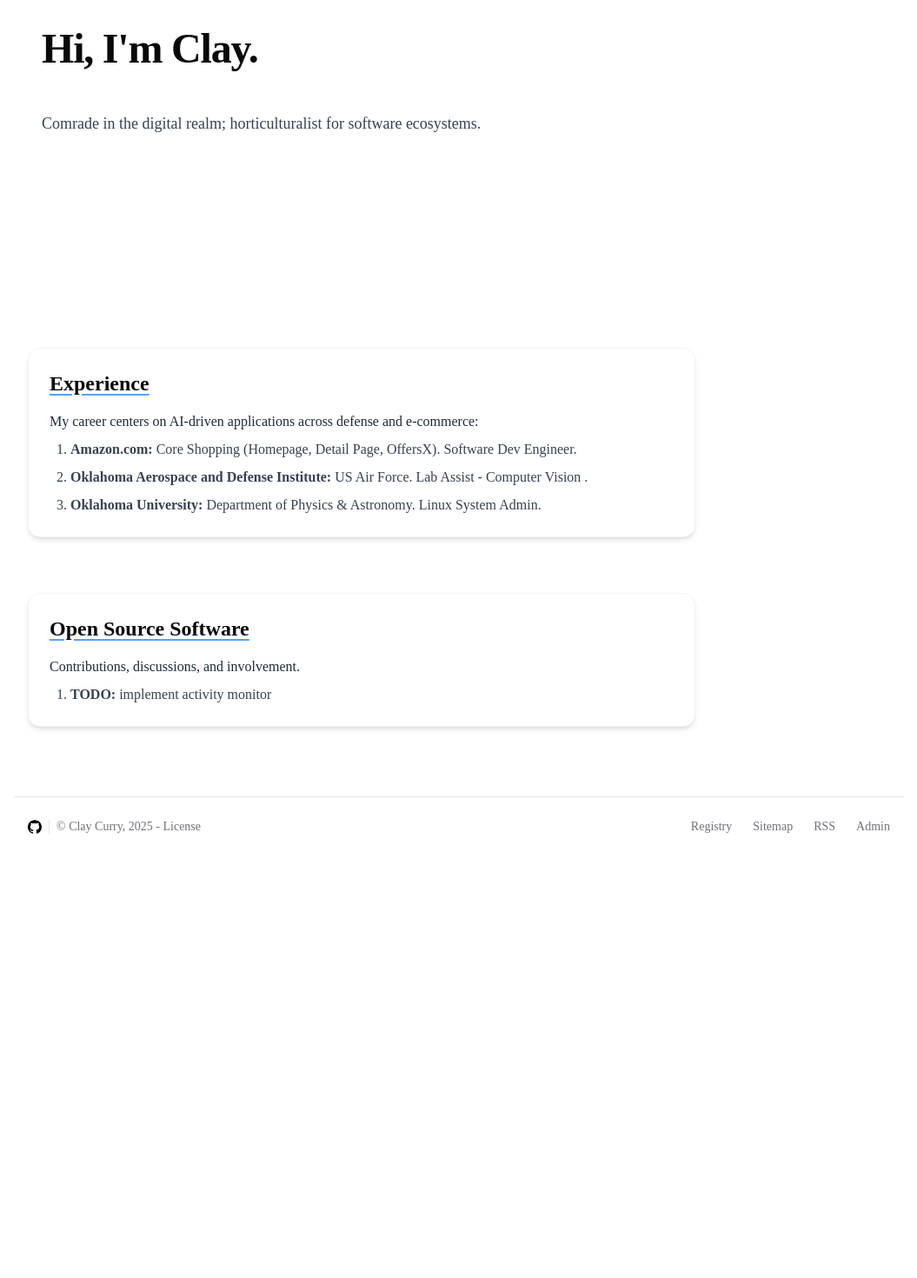
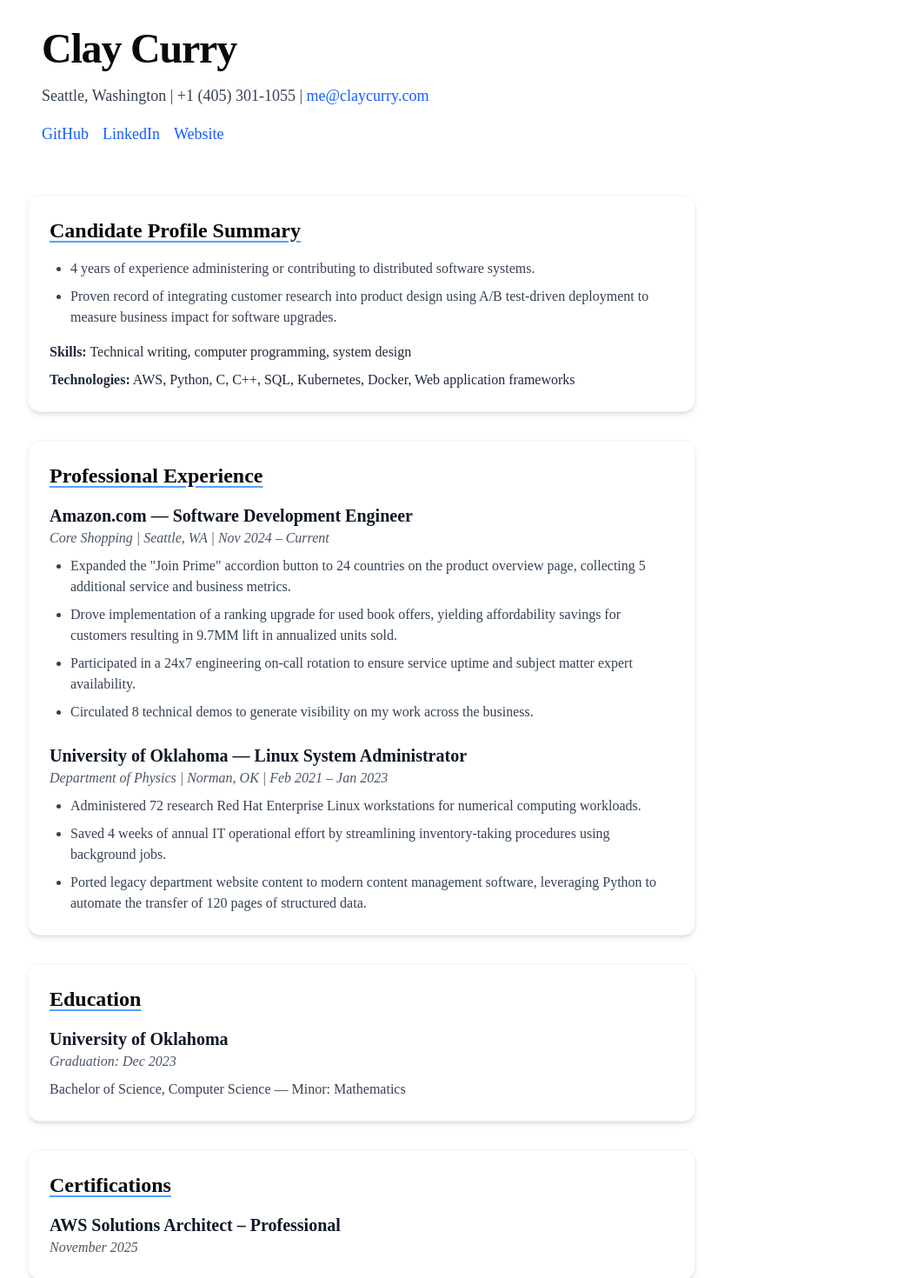
Before and after one commit to clay-curry/claycurry.com, a Next.js app: page / in a window 1280 px wide. Shown: the part 140-1610 px from the top of the page at 87% size, without its empty margins (112-1167 px from the left). Before the commit the page ends 1205 px from the top, so only its background shows below. Built offline with nearby package versions, Linux system fonts and the light colour scheme; a web font is replaced by a local one.

Commit message:
Update homepage with resume content
Replace the previous hero section and experience list with full
resume including candidate profile summary, professional experience
at Amazon and University of Oklahoma, education, and certifications.

```diff
--- a/app/page.tsx
+++ b/app/page.tsx
@@ -3,14 +3,39 @@
 export default function HomePage() {
   return (
     <section className="hero-section flex flex-col items-start justify-center px-4">
-      <div className="text-left pl-4 space-y-4 animate-fade-in-left min-h-[50vh] pt-24">
+      <div className="text-left pl-4 space-y-4 animate-fade-in-left min-h-[30vh] pt-24">
         <h1 className="text-3xl md:text-4xl lg:text-5xl font-bold tracking-tight">
-          Hi, I'm <span className="font-bold">Clay</span>.
+          Clay Curry
         </h1>
-        <p className="mt-12 max-w-2xl text-lg text-gray-700 dark:text-gray-200 leading-relaxed">
-          Comrade in the digital realm; horticulturalist for software
-          ecosystems.
+        <p className="mt-4 text-lg text-gray-700 dark:text-gray-200">
+          Seattle, Washington | +1 (405) 301-1055 |{" "}
+          <a
+            href="mailto:me@claycurry.com"
+            className="text-blue-600 dark:text-blue-400 hover:underline"
+          >
+            me@claycurry.com
+          </a>
         </p>
+        <div className="flex gap-4 text-lg">
+          <a
+            href="https://github.com/clay-curry"
+            className="text-blue-600 dark:text-blue-400 hover:underline"
+          >
+            GitHub
+          </a>
+          <a
+            href="https://linkedin.com/in/clay-curry"
+            className="text-blue-600 dark:text-blue-400 hover:underline"
+          >
+            LinkedIn
+          </a>
+          <a
+            href="https://claycurry.com"
+            className="text-blue-600 dark:text-blue-400 hover:underline"
+          >
+            Website
+          </a>
+        </div>
       </div>
 
       <style jsx>{`
@@ -20,56 +45,150 @@ export default function HomePage() {
           }
         }
       `}</style>
+
+      {/* Candidate Profile Summary */}
       <div
-        className="w-full max-w-3xl mt-16 p-6 rounded-xl bg-white dark:bg-zinc-900 shadow-md border border-gray-100 dark:border-zinc-800 opacity-0 transition-opacity duration-700"
+        className="w-full max-w-3xl mt-12 p-6 rounded-xl bg-white dark:bg-zinc-900 shadow-md border border-gray-100 dark:border-zinc-800 opacity-0 transition-opacity duration-700"
         style={{
           animation: "fadeInEffect 0.5s forwards",
-          animationDelay: ".3s",
+          animationDelay: ".2s",
         }}
       >
         <h2 className="text-2xl font-semibold underline underline-offset-4 decoration-blue-400 dark:decoration-blue-600 mb-4">
-          Experience
+          Candidate Profile Summary
         </h2>
-        <p className="text-gray-800 dark:text-gray-200 mb-2">
-          My career centers on AI-driven applications across defense and
-          e-commerce:
-        </p>
-        <ol className="space-y-2 list-decimal ml-6 text-gray-700 dark:text-gray-300">
+        <ul className="space-y-2 list-disc ml-6 text-gray-700 dark:text-gray-300">
           <li>
-            <span className="font-semibold">Amazon.com:</span> Core Shopping
-            (Homepage, Detail Page, OffersX). Software Dev Engineer.
+            4 years of experience administering or contributing to distributed
+            software systems.
           </li>
           <li>
-            <span className="font-semibold">
-              Oklahoma Aerospace and Defense Institute:
-            </span>{" "}
-            US Air Force. Lab Assist - Computer Vision .
+            Proven record of integrating customer research into product design
+            using A/B test-driven deployment to measure business impact for
+            software upgrades.
           </li>
-          <li>
-            <span className="font-semibold">Oklahoma University:</span>{" "}
-            Department of Physics & Astronomy. Linux System Admin.
-          </li>
-        </ol>
+        </ul>
+        <div className="mt-4 text-gray-800 dark:text-gray-200">
+          <p>
+            <span className="font-semibold">Skills:</span> Technical writing,
+            computer programming, system design
+          </p>
+          <p className="mt-2">
+            <span className="font-semibold">Technologies:</span> AWS, Python, C,
+            C++, SQL, Kubernetes, Docker, Web application frameworks
+          </p>
         </div>
+      </div>
+
+      {/* Professional Experience */}
       <div
-        className="w-full max-w-3xl mt-16 p-6 rounded-xl bg-white dark:bg-zinc-900 shadow-md border border-gray-100 dark:border-zinc-800 opacity-0 transition-opacity duration-700"
+        className="w-full max-w-3xl mt-8 p-6 rounded-xl bg-white dark:bg-zinc-900 shadow-md border border-gray-100 dark:border-zinc-800 opacity-0 transition-opacity duration-700"
         style={{
           animation: "fadeInEffect 0.5s forwards",
-          animationDelay: ".3s",
+          animationDelay: ".4s",
         }}
       >
         <h2 className="text-2xl font-semibold underline underline-offset-4 decoration-blue-400 dark:decoration-blue-600 mb-4">
-          Open Source Software
+          Professional Experience
         </h2>
-        <p className="text-gray-800 dark:text-gray-200 mb-2">
-          Contributions, discussions, and involvement.
+
+        <div className="mb-6">
+          <h3 className="text-xl font-semibold text-gray-900 dark:text-gray-100">
+            Amazon.com — Software Development Engineer
+          </h3>
+          <p className="text-gray-600 dark:text-gray-400 italic">
+            Core Shopping | Seattle, WA | Nov 2024 – Current
           </p>
-        <ol className="space-y-2 list-decimal ml-6 text-gray-700 dark:text-gray-300">
+          <ul className="mt-2 space-y-2 list-disc ml-6 text-gray-700 dark:text-gray-300">
             <li>
-            <span className="font-semibold">TODO:</span> implement activity
-            monitor
+              Expanded the "Join Prime" accordion button to 24 countries on the
+              product overview page, collecting 5 additional service and
+              business metrics.
             </li>
-        </ol>
+            <li>
+              Drove implementation of a ranking upgrade for used book offers,
+              yielding affordability savings for customers resulting in 9.7MM
+              lift in annualized units sold.
+            </li>
+            <li>
+              Participated in a 24x7 engineering on-call rotation to ensure
+              service uptime and subject matter expert availability.
+            </li>
+            <li>
+              Circulated 8 technical demos to generate visibility on my work
+              across the business.
+            </li>
+          </ul>
+        </div>
+
+        <div>
+          <h3 className="text-xl font-semibold text-gray-900 dark:text-gray-100">
+            University of Oklahoma — Linux System Administrator
+          </h3>
+          <p className="text-gray-600 dark:text-gray-400 italic">
+            Department of Physics | Norman, OK | Feb 2021 – Jan 2023
+          </p>
+          <ul className="mt-2 space-y-2 list-disc ml-6 text-gray-700 dark:text-gray-300">
+            <li>
+              Administered 72 research Red Hat Enterprise Linux workstations for
+              numerical computing workloads.
+            </li>
+            <li>
+              Saved 4 weeks of annual IT operational effort by streamlining
+              inventory-taking procedures using background jobs.
+            </li>
+            <li>
+              Ported legacy department website content to modern content
+              management software, leveraging Python to automate the transfer of
+              120 pages of structured data.
+            </li>
+          </ul>
+        </div>
+      </div>
+
+      {/* Education */}
+      <div
+        className="w-full max-w-3xl mt-8 p-6 rounded-xl bg-white dark:bg-zinc-900 shadow-md border border-gray-100 dark:border-zinc-800 opacity-0 transition-opacity duration-700"
+        style={{
+          animation: "fadeInEffect 0.5s forwards",
+          animationDelay: ".6s",
+        }}
+      >
+        <h2 className="text-2xl font-semibold underline underline-offset-4 decoration-blue-400 dark:decoration-blue-600 mb-4">
+          Education
+        </h2>
+        <div>
+          <h3 className="text-xl font-semibold text-gray-900 dark:text-gray-100">
+            University of Oklahoma
+          </h3>
+          <p className="text-gray-600 dark:text-gray-400 italic">
+            Graduation: Dec 2023
+          </p>
+          <p className="mt-2 text-gray-700 dark:text-gray-300">
+            Bachelor of Science, Computer Science — Minor: Mathematics
+          </p>
+        </div>
+      </div>
+
+      {/* Certifications */}
+      <div
+        className="w-full max-w-3xl mt-8 mb-16 p-6 rounded-xl bg-white dark:bg-zinc-900 shadow-md border border-gray-100 dark:border-zinc-800 opacity-0 transition-opacity duration-700"
+        style={{
+          animation: "fadeInEffect 0.5s forwards",
+          animationDelay: ".8s",
+        }}
+      >
+        <h2 className="text-2xl font-semibold underline underline-offset-4 decoration-blue-400 dark:decoration-blue-600 mb-4">
+          Certifications
+        </h2>
+        <div>
+          <h3 className="text-xl font-semibold text-gray-900 dark:text-gray-100">
+            AWS Solutions Architect – Professional
+          </h3>
+          <p className="text-gray-600 dark:text-gray-400 italic">
+            November 2025
+          </p>
+        </div>
       </div>
     </section>
   );
```
Lines whose indentation alone changed are shown as unchanged.
